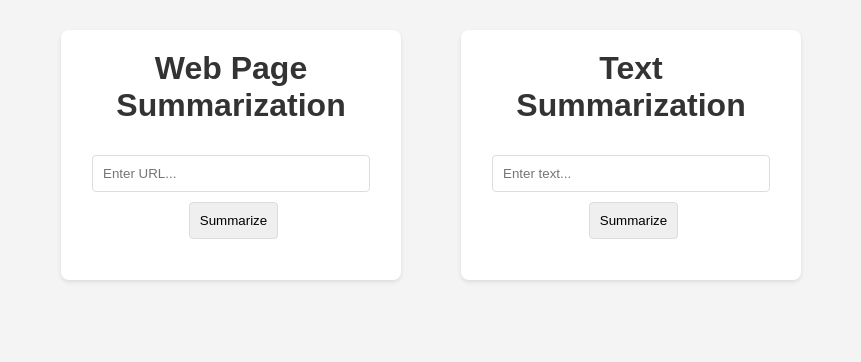
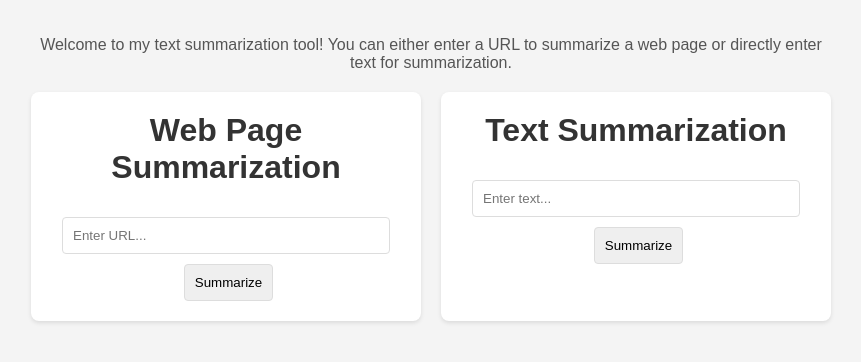
Before and after one commit to snehasund/article-summarizer, a Flask app: page / in a window 1280 px wide. Shown: the top 362 px of the page, without its empty margins (209-1070 px from the left). Run offline with Flask 3, Linux system fonts and the light colour scheme.

Commit message:
updates made

```diff
--- a/templates/index.html
+++ b/templates/index.html
@@ -17,8 +17,17 @@
         }
         .container-wrapper {
             display: flex;
+            flex-direction: column; /* Arrange children in a column */
+            align-items: center; /* Horizontally center */
+            width: 100%;
+            max-width: 800px; /* Limit maximum width */
+            padding: 20px;
+        }
+        .card-wrapper {
+            display: flex;
             justify-content: center; /* Horizontally center */
-            align-items: flex-start; /* Align items at the top */
+            align-items: stretch; /* Align items at the top */
+            gap: 20px; /* Add gap between cards */
             width: 100%;
             max-width: 800px; /* Limit maximum width */
         }
@@ -27,19 +36,17 @@
             border-radius: 8px;
             box-shadow: 0 2px 4px rgba(0, 0, 0, 0.1);
             padding: 20px;
-            width: 400px;
-            height: 250px;
-            margin: 30px;
             text-align: center;
             box-sizing: border-box; /* Include padding in width calculation */
+            width: 100%;
+            max-width: 400px;
         }
         h1 {
             color: #333;
             margin-top: 0;
         }
         input[type="text"],
-        input[type="submit"],
-        textarea {
+        input[type="submit"] {
             width: calc(100% - 22px);
             padding: 10px;
             margin-top: 10px;
@@ -51,19 +58,18 @@
             width: auto; /* Auto width */
             margin-left: 5px; /* Adjust margin */
         }
-        input[type="text"],
-        textarea {
-            width: calc(100% - 22px);
-            padding: 10px;
-            margin-top: 10px;
-            border: 1px solid #ddd;
-            border-radius: 4px;
-            box-sizing: border-box;
+        p {
+            text-align: center;
+            margin-bottom: 20px;
+            font-size: 16px;
+            color: #555;
         }
     </style>
 </head>
 <body>
     <div class="container-wrapper">
+        <p>Welcome to my text summarization tool! You can either enter a URL to summarize a web page or directly enter text for summarization.</p>
+        <div class="card-wrapper">
             <div class="container">
                 <h1>Web Page Summarization</h1>
                 <form method="POST" action="/">
@@ -75,17 +81,11 @@
             <div class="container">
                 <h1>Text Summarization</h1>
                 <form method="POST" action="/">
-                <input type="text" name="text" id="text" placeholder="Enter text...">
-                <input type="submit" name="submit-text" id="submit-text" value="Summarize">
+                    <input type="text" name="input_text" id="input_text" placeholder="Enter text...">
+                    <input type="submit" name="submit_text" id="submit_text" value="Summarize">
                 </form>
             </div>
         </div>
-
-    <script>
-        // Toggle visibility of Option Two content
-        document.querySelector('.navbar a[href="#"]').addEventListener('click', function() {
-            document.getElementById('option-two-content').style.display = 'block';
-        });
-    </script>
+    </div>
 </body>
 </html>
```
Also changed, not shown: templates/summary.html (+14 -2 lines). Lines whose indentation alone changed are shown as unchanged.
